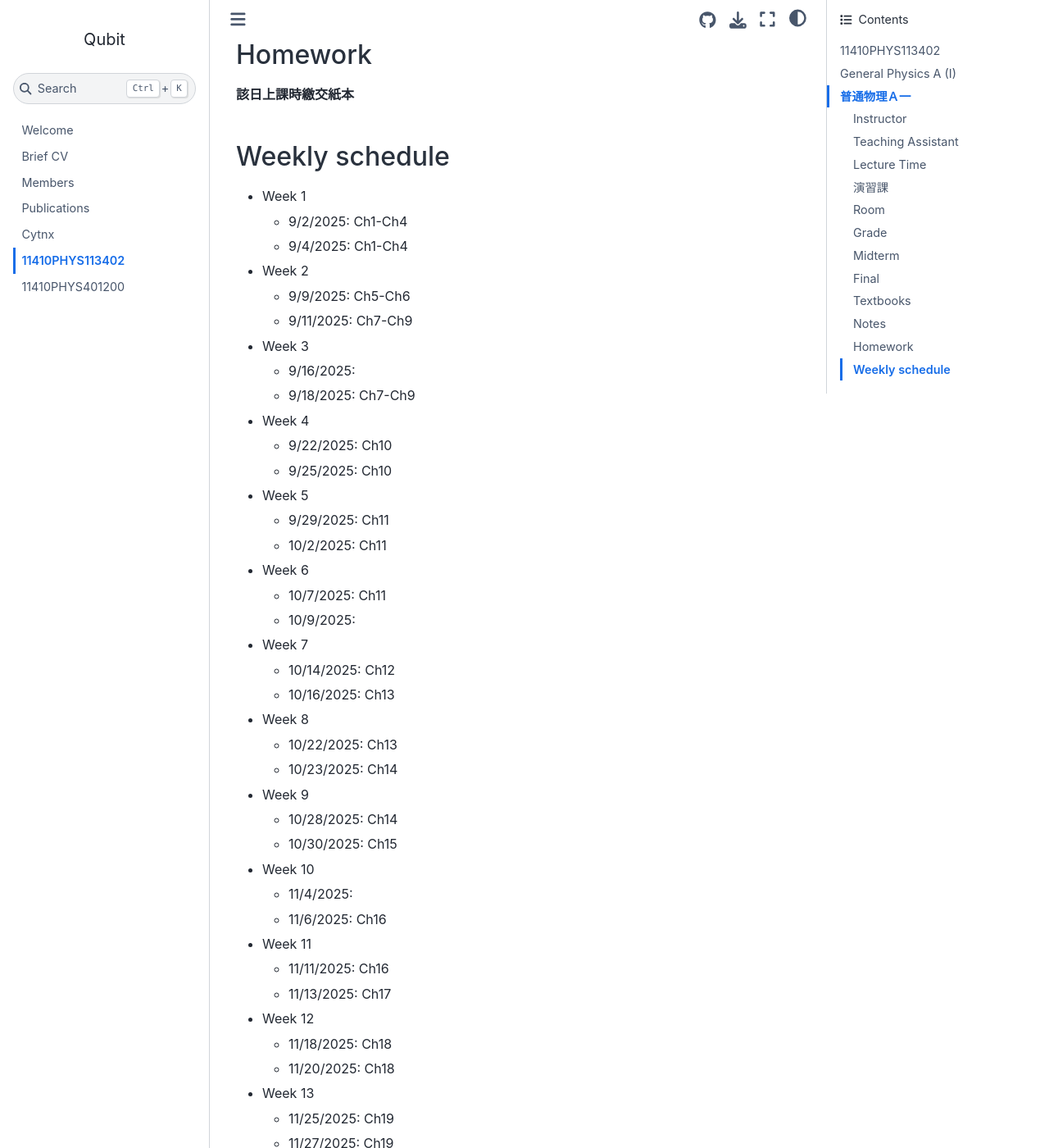
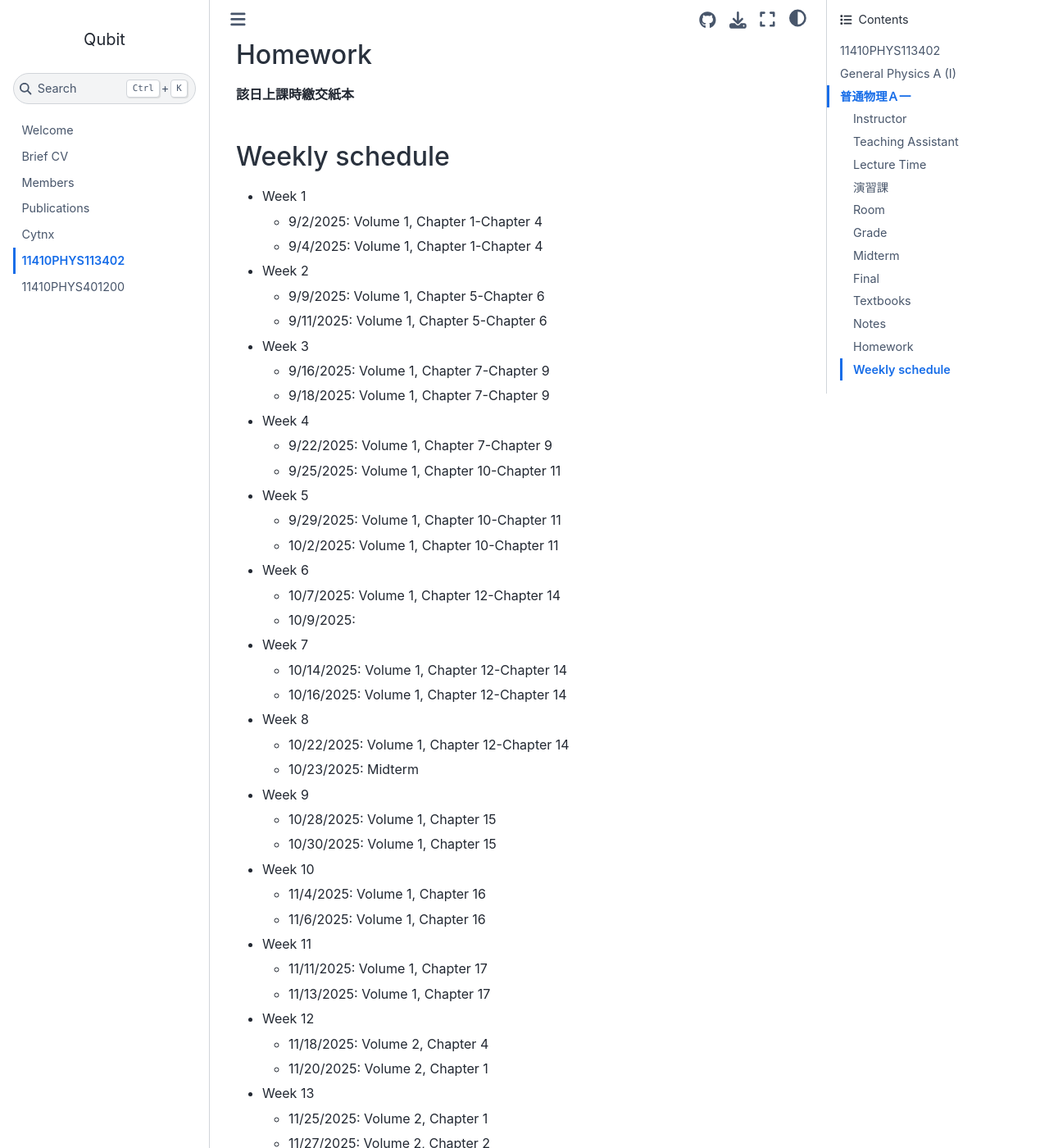
Before and after one commit to pcchen/pcchen.github.io, a Jupyter Book: the page built from teaching/11410PHYS113402.md, in a window 1280 px wide and 1400 px high, scrolled down 2791 px. Shown: the whole window at 82% size. Built offline with Jupyter Book 1.0.4 settings and Sphinx 7.4.7 and the Sphinx Book theme 1.1.4, drawn with Linux system fonts in a browser that asks for light colours; some of the changed text lies outside the part shown.

Commit message:
update 11410PHYS113402

```diff
--- a/teaching/11410PHYS113402.md
+++ b/teaching/11410PHYS113402.md
@@ -78,50 +78,50 @@ In this semester we plan to cover following topics
 
 ## Weekly schedule
 * Week 1
-  * 9/2/2025: Ch1-Ch4
-  * 9/4/2025: Ch1-Ch4
+  * 9/2/2025: Volume 1, Chapter 1-Chapter 4
+  * 9/4/2025: Volume 1, Chapter 1-Chapter 4
 * Week 2
-  * 9/9/2025: Ch5-Ch6
-  * 9/11/2025: Ch7-Ch9
+  * 9/9/2025: Volume 1, Chapter 5-Chapter 6
+  * 9/11/2025: Volume 1, Chapter 5-Chapter 6
 * Week 3
-  * 9/16/2025:
-  * 9/18/2025: Ch7-Ch9
+  * 9/16/2025: Volume 1, Chapter 7-Chapter 9
+  * 9/18/2025: Volume 1, Chapter 7-Chapter 9
 * Week 4
-  * 9/22/2025: Ch10
-  * 9/25/2025: Ch10
+  * 9/22/2025: Volume 1, Chapter 7-Chapter 9
+  * 9/25/2025: Volume 1, Chapter 10-Chapter 11
 * Week 5
-  * 9/29/2025: Ch11
-  * 10/2/2025: Ch11
+  * 9/29/2025: Volume 1, Chapter 10-Chapter 11
+  * 10/2/2025: Volume 1, Chapter 10-Chapter 11
 * Week 6
-  * 10/7/2025: Ch11
+  * 10/7/2025: Volume 1, Chapter 12-Chapter 14
   * 10/9/2025:
 * Week 7
-  * 10/14/2025: Ch12
-  * 10/16/2025: Ch13
+  * 10/14/2025: Volume 1, Chapter 12-Chapter 14
+  * 10/16/2025: Volume 1, Chapter 12-Chapter 14
 * Week 8
-  * 10/22/2025: Ch13
-  * 10/23/2025: Ch14
+  * 10/22/2025: Volume 1, Chapter 12-Chapter 14
+  * 10/23/2025: Midterm
 * Week 9
-  * 10/28/2025: Ch14
-  * 10/30/2025: Ch15
+  * 10/28/2025: Volume 1, Chapter 15
+  * 10/30/2025: Volume 1, Chapter 15
 * Week 10
-  * 11/4/2025:
-  * 11/6/2025: Ch16
+  * 11/4/2025: Volume 1, Chapter 16
+  * 11/6/2025: Volume 1, Chapter 16
 * Week 11
-  * 11/11/2025: Ch16
-  * 11/13/2025: Ch17
+  * 11/11/2025: Volume 1, Chapter 17
+  * 11/13/2025: Volume 1, Chapter 17
 * Week 12
-  * 11/18/2025: Ch18
-  * 11/20/2025: Ch18
+  * 11/18/2025: Volume 2, Chapter 4
+  * 11/20/2025: Volume 2, Chapter 1
 * Week 13
-  * 11/25/2025: Ch19
-  * 11/27/2025: Ch19
+  * 11/25/2025: Volume 2, Chapter 1
+  * 11/27/2025: Volume 2, Chapter 2
 * Week 14
-  * 12/2/2025: Ch20
-  * 12/4/2025: Ch20
+  * 12/2/2025: Volume 2, Chapter 2
+  * 12/4/2025: Volume 2, Chapter 3
 * Week 15
-  * 12/9/2025: Ch21
-  * 12/11/2025: Ch21
+  * 12/9/2025: Volume 2, Chapter 3
+  * 12/11/2025: Volume 2, Chapter 4
 * Week 16
-  * 12/16/2025: Ch21
-  * 12/18/2025:
+  * 12/16/2025: Volume 2, Chapter 4
+  * 12/18/2025: Final exam
```
